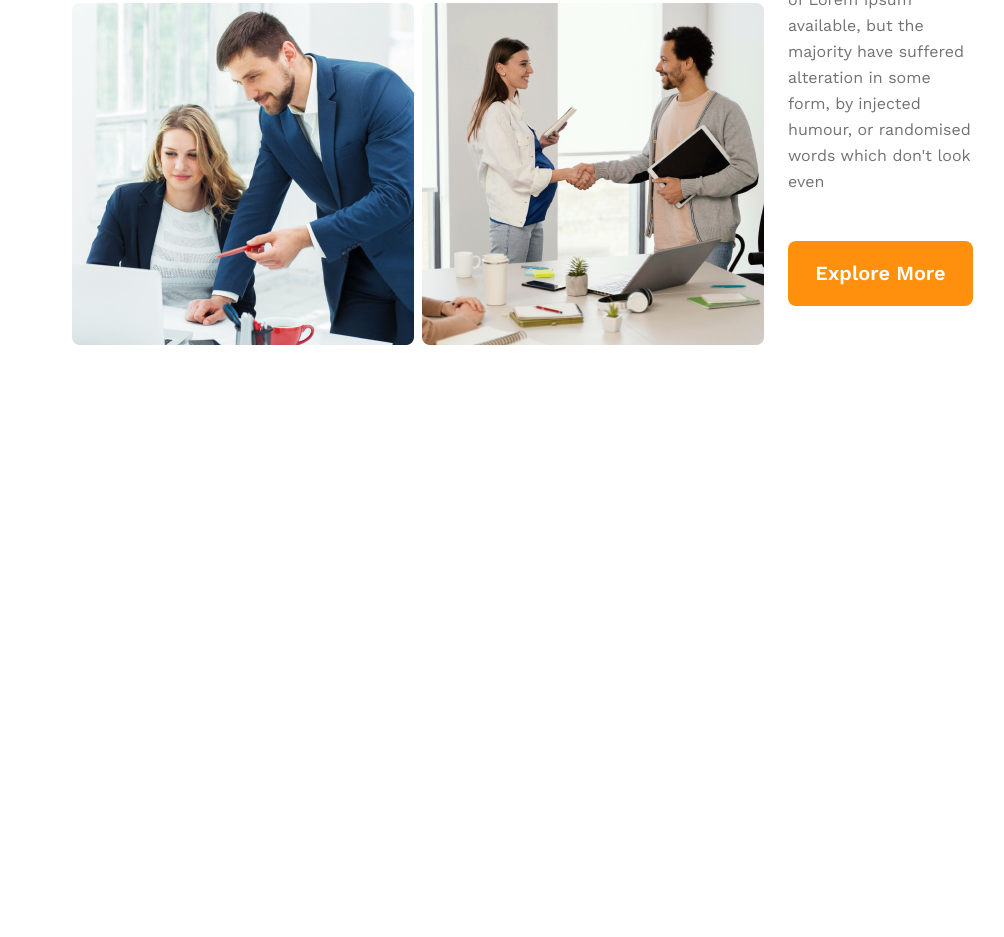
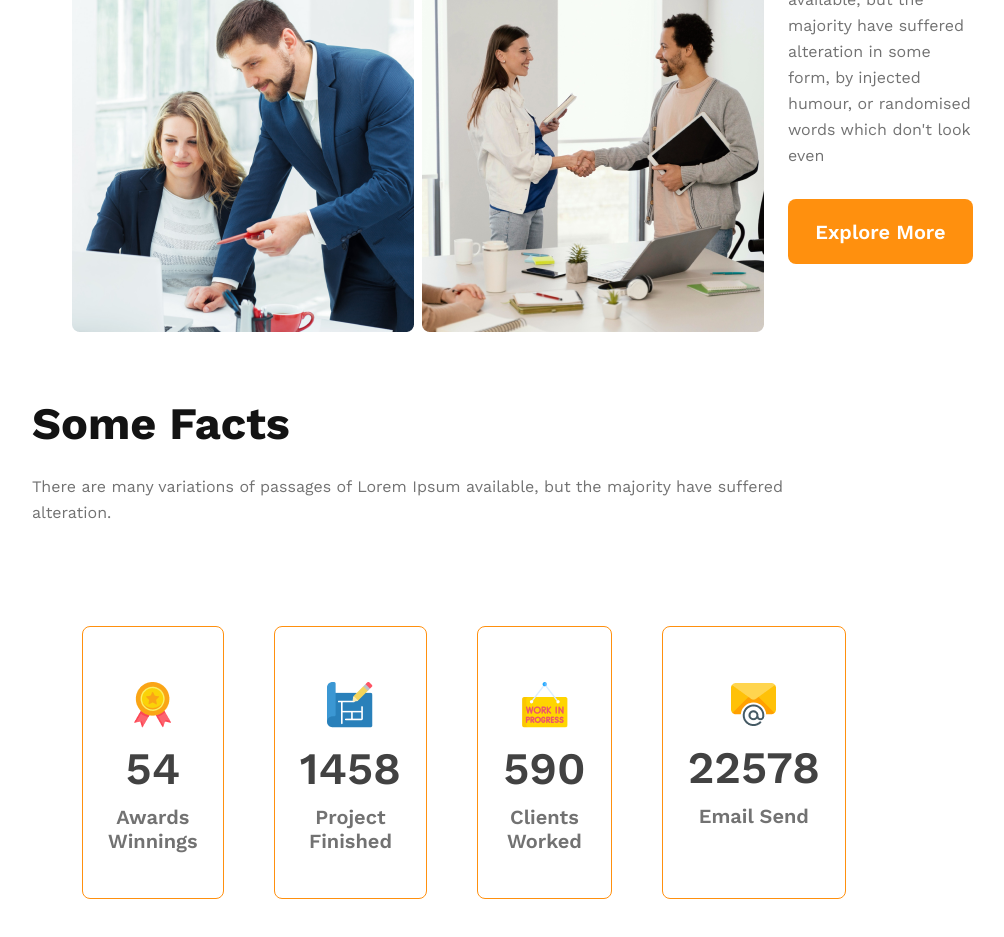
Before and after one commit to Samir22345/G3-Architects, a plain HTML site: page index.html in a window 1280 px wide. Shown: the part 1635-2572 px from the top of the page, without its empty margins (216-1220 px from the left). Before the commit the page ends 2056 px from the top, so only its background shows below. Drawn offline with nearby package versions, Linux system fonts and the light colour scheme.

Commit message:
features completely done

```diff
--- a/index.html
+++ b/index.html
@@ -40,6 +40,32 @@
                 <button class="primary-btn">Explore More</button>
             </div>
         </div>
+        <div class="fact-container">
+            <h3 class="fact-title">Some Facts</h3>
+            <p class="fact-description">There are many variations of passages of Lorem Ipsum available, but the majority have suffered alteration.</p>
+            <div class="fact-card-container">
+                <div class="card">
+                    <img class="card-img" src="images/icons/ribon.png" alt="">
+                    <h2 class="card-states">54</h2>
+                    <p class="card-title">Awards Winnings</p>
+                </div>
+                <div class="card">
+                    <img class="card-img" src="images/icons/projects.png" alt="">
+                    <h2 class="card-states">1458</h2>
+                    <p class="card-title">Project Finished</p>
+                </div>
+                <div class="card">
+                    <img class="card-img" src="images/icons/customers.png" alt="">
+                    <h2 class="card-states">590</h2>
+                    <p class="card-title">Clients Worked</p>
+                </div>
+                <div class="card">
+                    <img class="card-img" src="images/icons/email.png" alt="">
+                    <h2 class="card-states">22578</h2>
+                    <p class="card-title">Email Send</p>
+                </div>
+            </div>
+        </div>
     </main>
     <footer></footer>
 </body>
--- a/styles/architects.css
+++ b/styles/architects.css
@@ -64,7 +64,7 @@ nav li a {
     font-size: 16px;
     font-weight: 400;
     line-height: 26px;
-    margin-bottom: 35px;
+    margin-bottom: 32px;
 }
 
 .banner-img {
@@ -110,7 +110,7 @@ nav li a {
 .team-content-title {
     font-size: 40px;
     font-weight: 500;
-    padding-bottom: 24px;
+    margin-bottom: 24px;
 }
 
 .Quick {
@@ -132,8 +132,57 @@ nav li a {
     font-size: 16px;
     font-weight: 400;
     line-height: 26px;
-    padding-bottom: 30px;
+    margin-bottom: 30px;
 }
+.fact-container{
+    margin: 50px 240px;
+}
+.fact-container .fact-title{
+    color: #131313;
+font-size: 45px;
+font-weight: 700;
+margin-bottom: 24px;
+}
+.fact-container .fact-description{
+    color: #727272;
+font-size: 16px;
+font-weight: 400;
+line-height: 26px;
+margin-bottom: 100px;
+}
+.fact-container .fact-card-container{
+    display: flex;
+    justify-content: space-around;
+}
+.fact-card-container .card{
+    border-radius: 8px;
+border: 1px solid #FF900E;
+text-align: center;
+padding: 25px;
+margin-left: 50px;
+
+}
+.fact-card-container .card .card-img{
+    margin-top: 30px;
+}
+
+.fact-card-container .card .card-states{
+    color: #424242;
+font-size: 45px;
+font-weight: 600;
+margin-top: 10px;
+margin-bottom: 10px;
+
+}
+.fact-card-container .card .card-title{
+    color: #727272;
+font-size: 20px;
+font-weight: 600;
+margin-top: 0px;
+
+
+}
+
 
 /* Mobile Phone media-query */
 @media screen and (max-width:576px) {
@@ -157,6 +206,20 @@ nav li a {
         grid-template-columns: 1fr;
         align-items: start;
     }
+    .fact-container{
+        margin: 0px;
+        padding: 0px;
+    }
+    .fact-card-container{
+        flex-direction: column;
+        display: grid;
+        grid-template-columns: 1fr;
+        gap: 10px;
+    }
+    .fact-card-container .card{
+        margin: 0px;
+
+    }
 
 
 }
@@ -172,5 +235,15 @@ nav li a {
     .team-container{
         padding: 0px;
     }
+    .fact-container{
+        margin: 0px;
+        padding: 0px;
+    }
+    .fact-container .fact-card-container{
+        gap: 7px;
+    }
+    .fact-card-container .card{
+        margin: 0px;
+    }
 
 }
```
